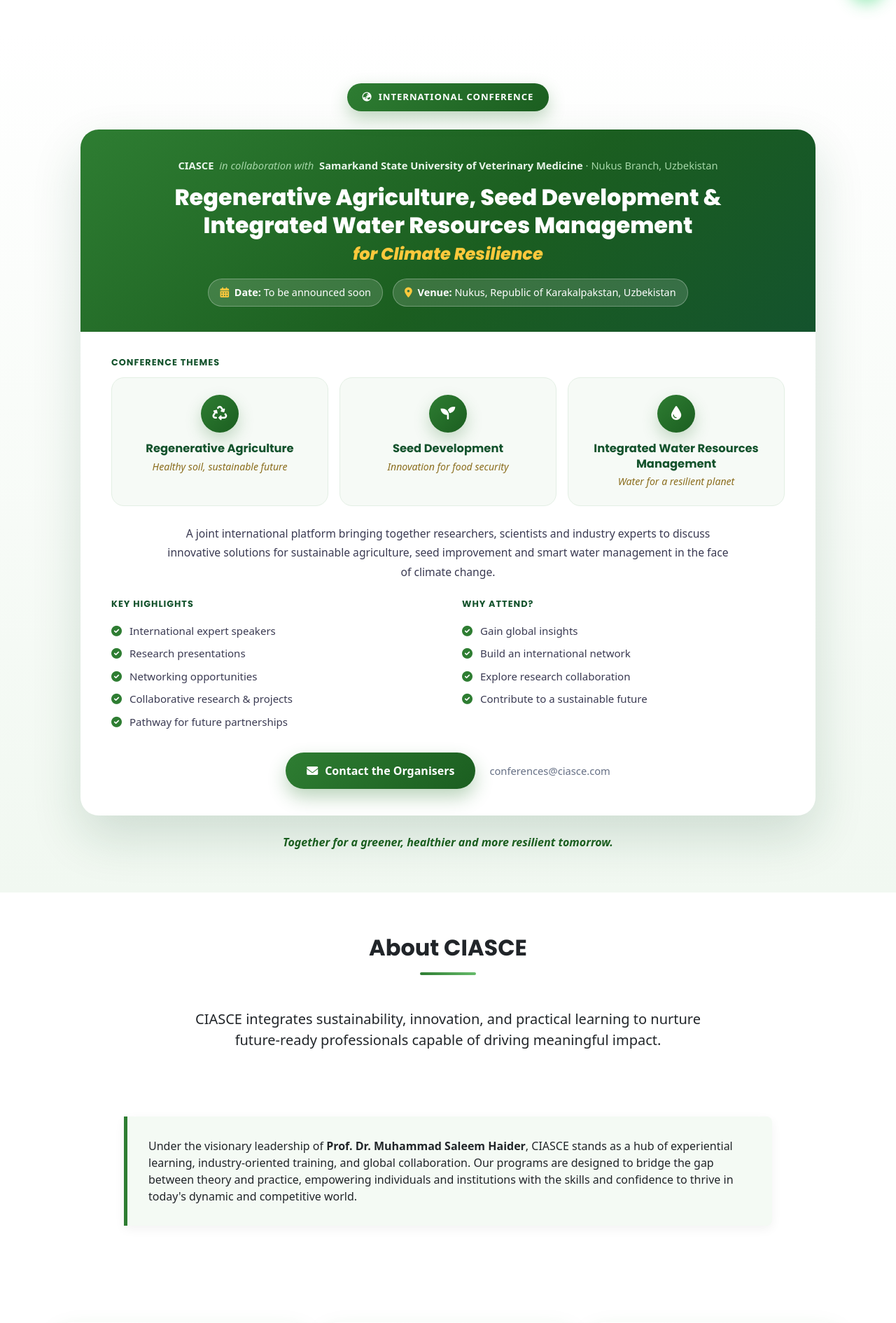
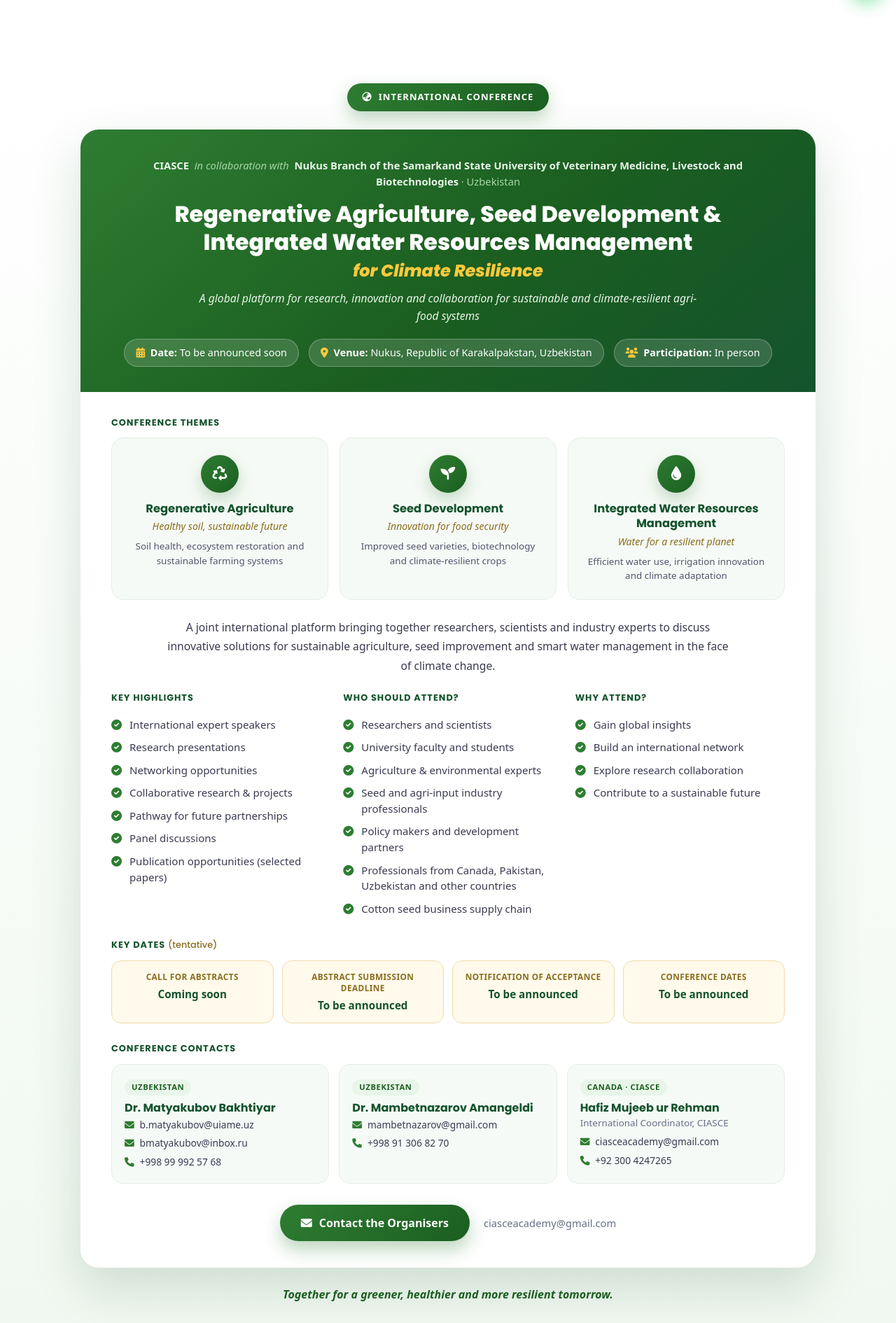
Before and after one commit to fatihahaider76/Ciasce, a Laravel app: page / in a window 1280 px wide. Shown: the part 726-2616 px from the top of the page at 70% size. Run offline with Laravel 12, Linux system fonts and the light colour scheme; data that the repository does not hold is empty; parts of the project's set-up code (start-up, migrations or seed data) failed here and were passed over.

Commit message:
Update conference section with details from the new poster
- Full partner name, subtitle and in-person participation
- Theme descriptions, extra highlights and a Who Should Attend list
- Tentative key dates and the three conference contacts
- Contact button now emails ciasceacademy@gmail.com

Co-Authored-By: Claude Opus 5.5 <noreply@anthropic.com>

```diff
--- a/resources/views/welcome.blade.php
+++ b/resources/views/welcome.blade.php
@@ -505,11 +505,13 @@
 
         <div class="conf-card">
           <div class="conf-head">
-            <p class="conf-partner">CIASCE <span>in collaboration with</span> Samarkand State University of Veterinary Medicine <span class="conf-partner-sub">&middot; Nukus Branch, Uzbekistan</span></p>
+            <p class="conf-partner">CIASCE <span>in collaboration with</span> Nukus Branch of the Samarkand State University of Veterinary Medicine, Livestock and Biotechnologies <span class="conf-partner-sub">&middot; Uzbekistan</span></p>
             <h2 class="conf-title">Regenerative Agriculture, Seed Development &amp; Integrated Water Resources Management <span>for Climate Resilience</span></h2>
+            <p class="conf-subtitle">A global platform for research, innovation and collaboration for sustainable and climate-resilient agri-food systems</p>
             <div class="conf-meta">
               <span><i class="fas fa-calendar-days"></i> <b>Date:</b> To be announced soon</span>
               <span><i class="fas fa-location-dot"></i> <b>Venue:</b> Nukus, Republic of Karakalpakstan, Uzbekistan</span>
+              <span><i class="fas fa-users"></i> <b>Participation:</b> In person</span>
             </div>
           </div>
 
@@ -520,16 +522,19 @@
                 <span class="conf-theme-ic"><i class="fas fa-recycle"></i></span>
                 <h4>Regenerative Agriculture</h4>
                 <p>Healthy soil, sustainable future</p>
+                <small>Soil health, ecosystem restoration and sustainable farming systems</small>
               </div>
               <div class="conf-theme">
                 <span class="conf-theme-ic"><i class="fas fa-seedling"></i></span>
                 <h4>Seed Development</h4>
                 <p>Innovation for food security</p>
+                <small>Improved seed varieties, biotechnology and climate-resilient crops</small>
               </div>
               <div class="conf-theme">
                 <span class="conf-theme-ic"><i class="fas fa-droplet"></i></span>
                 <h4>Integrated Water Resources Management</h4>
                 <p>Water for a resilient planet</p>
+                <small>Efficient water use, irrigation innovation and climate adaptation</small>
               </div>
             </div>
 
@@ -544,6 +549,20 @@
                   <li>Networking opportunities</li>
                   <li>Collaborative research &amp; projects</li>
                   <li>Pathway for future partnerships</li>
+                  <li>Panel discussions</li>
+                  <li>Publication opportunities (selected papers)</li>
+                </ul>
+              </div>
+              <div>
+                <h3 class="conf-label">Who should attend?</h3>
+                <ul>
+                  <li>Researchers and scientists</li>
+                  <li>University faculty and students</li>
+                  <li>Agriculture &amp; environmental experts</li>
+                  <li>Seed and agri-input industry professionals</li>
+                  <li>Policy makers and development partners</li>
+                  <li>Professionals from Canada, Pakistan, Uzbekistan and other countries</li>
+                  <li>Cotton seed business supply chain</li>
                 </ul>
               </div>
               <div>
@@ -557,9 +576,41 @@
               </div>
             </div>
 
+            <h3 class="conf-label">Key dates <span class="conf-label-note">(tentative)</span></h3>
+            <div class="conf-dates">
+              <div><small>Call for abstracts</small><b>Coming soon</b></div>
+              <div><small>Abstract submission deadline</small><b>To be announced</b></div>
+              <div><small>Notification of acceptance</small><b>To be announced</b></div>
+              <div><small>Conference dates</small><b>To be announced</b></div>
+            </div>
+
+            <h3 class="conf-label">Conference contacts</h3>
+            <div class="conf-contacts">
+              <div class="conf-contact">
+                <span class="conf-contact-tag">Uzbekistan</span>
+                <h4>Dr. Matyakubov Bakhtiyar</h4>
+                <a href="mailto:b.matyakubov@uiame.uz"><i class="fas fa-envelope"></i> b.matyakubov@uiame.uz</a>
+                <a href="mailto:bmatyakubov@inbox.ru"><i class="fas fa-envelope"></i> bmatyakubov@inbox.ru</a>
+                <a href="tel:+998999925768"><i class="fas fa-phone"></i> +998 99 992 57 68</a>
+              </div>
+              <div class="conf-contact">
+                <span class="conf-contact-tag">Uzbekistan</span>
+                <h4>Dr. Mambetnazarov Amangeldi</h4>
+                <a href="mailto:mambetnazarov@gmail.com"><i class="fas fa-envelope"></i> mambetnazarov@gmail.com</a>
+                <a href="tel:+998913068270"><i class="fas fa-phone"></i> +998 91 306 82 70</a>
+              </div>
+              <div class="conf-contact">
+                <span class="conf-contact-tag">Canada &middot; CIASCE</span>
+                <h4>Hafiz Mujeeb ur Rehman</h4>
+                <p>International Coordinator, CIASCE</p>
+                <a href="mailto:ciasceacademy@gmail.com"><i class="fas fa-envelope"></i> ciasceacademy@gmail.com</a>
+                <a href="tel:+923004247265"><i class="fas fa-phone"></i> +92 300 4247265</a>
+              </div>
+            </div>
+
             <div class="conf-cta">
-              <a href="mailto:conferences@ciasce.com?subject={{ rawurlencode('International Conference – Nukus') }}" class="conf-btn"><i class="fas fa-envelope"></i> Contact the Organisers</a>
-              <span class="conf-email">conferences@ciasce.com</span>
+              <a href="mailto:ciasceacademy@gmail.com?subject={{ rawurlencode('International Conference – Nukus') }}" class="conf-btn"><i class="fas fa-envelope"></i> Contact the Organisers</a>
+              <span class="conf-email">ciasceacademy@gmail.com</span>
             </div>
           </div>
         </div>
@@ -611,7 +662,25 @@
       .conf-theme h4 { color: #14532d; font-weight: 700; font-size: 1.02rem; margin: 0 0 4px; line-height: 1.3; }
       .conf-theme p { color: #8a6d1d; font-style: italic; font-size: 0.88rem; margin: 0; }
       .conf-about { color: #3a3a52; font-size: 0.98rem; line-height: 1.75; margin: 0 0 24px; text-align: center; max-width: 820px; margin-left: auto; margin-right: auto; }
-      .conf-lists { display: grid; grid-template-columns: 1fr 1fr; gap: 20px 40px; margin-bottom: 28px; }
+      .conf-subtitle { color: #e8f5e9; font-size: 0.98rem; font-style: italic; max-width: 720px; margin: -8px auto 20px; line-height: 1.6; }
+      .conf-theme small { display: block; color: #55536e; font-size: 0.84rem; line-height: 1.5; margin-top: 8px; }
+      .conf-lists { display: grid; grid-template-columns: repeat(3, 1fr); gap: 20px 32px; margin-bottom: 28px; }
+      .conf-label-note { text-transform: none; letter-spacing: 0; font-weight: 500; color: #8a6d1d; }
+      .conf-dates { display: grid; grid-template-columns: repeat(4, 1fr); gap: 12px; margin-bottom: 28px; }
+      .conf-dates div { background: #fffaeb; border: 1px solid #f0dca8; border-radius: 14px; padding: 14px 12px; text-align: center; }
+      .conf-dates small { display: block; color: #8a6d1d; font-size: 0.74rem; font-weight: 700; letter-spacing: 0.4px; text-transform: uppercase; line-height: 1.35; }
+      .conf-dates b { display: block; color: #14532d; font-size: 0.95rem; margin-top: 6px; }
+      .conf-contacts { display: grid; grid-template-columns: repeat(3, 1fr); gap: 14px; margin-bottom: 30px; }
+      .conf-contact { background: #f6faf6; border: 1px solid #e3efe4; border-radius: 16px; padding: 18px 18px 16px; }
+      .conf-contact-tag {
+        display: inline-block; background: #e8f5e9; color: #1b5e20; font-size: 0.7rem; font-weight: 700;
+        letter-spacing: 0.6px; text-transform: uppercase; padding: 3px 10px; border-radius: 20px; margin-bottom: 8px;
+      }
+      .conf-contact h4 { color: #14532d; font-weight: 700; font-size: 1rem; margin: 0 0 2px; }
+      .conf-contact p { color: #667085; font-size: 0.84rem; margin: 0 0 4px; }
+      .conf-contact a { display: block; color: #3a3a52; font-size: 0.86rem; text-decoration: none; padding: 3px 0; word-break: break-word; }
+      .conf-contact a:hover { color: #2e7d32; }
+      .conf-contact a i { color: #2e7d32; width: 18px; }
       .conf-lists ul { list-style: none; margin: 0; padding: 0; }
       .conf-lists li { position: relative; padding: 5px 0 5px 26px; color: #3a3a52; font-size: 0.94rem; }
       .conf-lists li::before {
@@ -627,6 +696,10 @@
       .conf-btn:hover { color: #fff; transform: translateY(-3px); box-shadow: 0 18px 34px rgba(46,125,50,0.42); }
       .conf-email { color: #667085; font-size: 0.92rem; }
       .conf-tagline { text-align: center; color: #1b5e20; font-style: italic; font-weight: 600; margin: 26px 0 0; }
+      @media (max-width: 991px) {
+        .conf-lists { grid-template-columns: 1fr 1fr; }
+        .conf-contacts { grid-template-columns: 1fr 1fr; }
+      }
       @media (max-width: 767px) {
         .conf-head { padding: 32px 22px 28px; }
         .conf-title { font-size: 1.45rem; }
@@ -634,6 +707,8 @@
         .conf-body { padding: 28px 22px 30px; }
         .conf-themes { grid-template-columns: 1fr; }
         .conf-lists { grid-template-columns: 1fr; }
+        .conf-dates { grid-template-columns: 1fr 1fr; }
+        .conf-contacts { grid-template-columns: 1fr; }
         .conf-btn { width: 100%; justify-content: center; }
         .conf-email { width: 100%; text-align: center; }
       }
```
